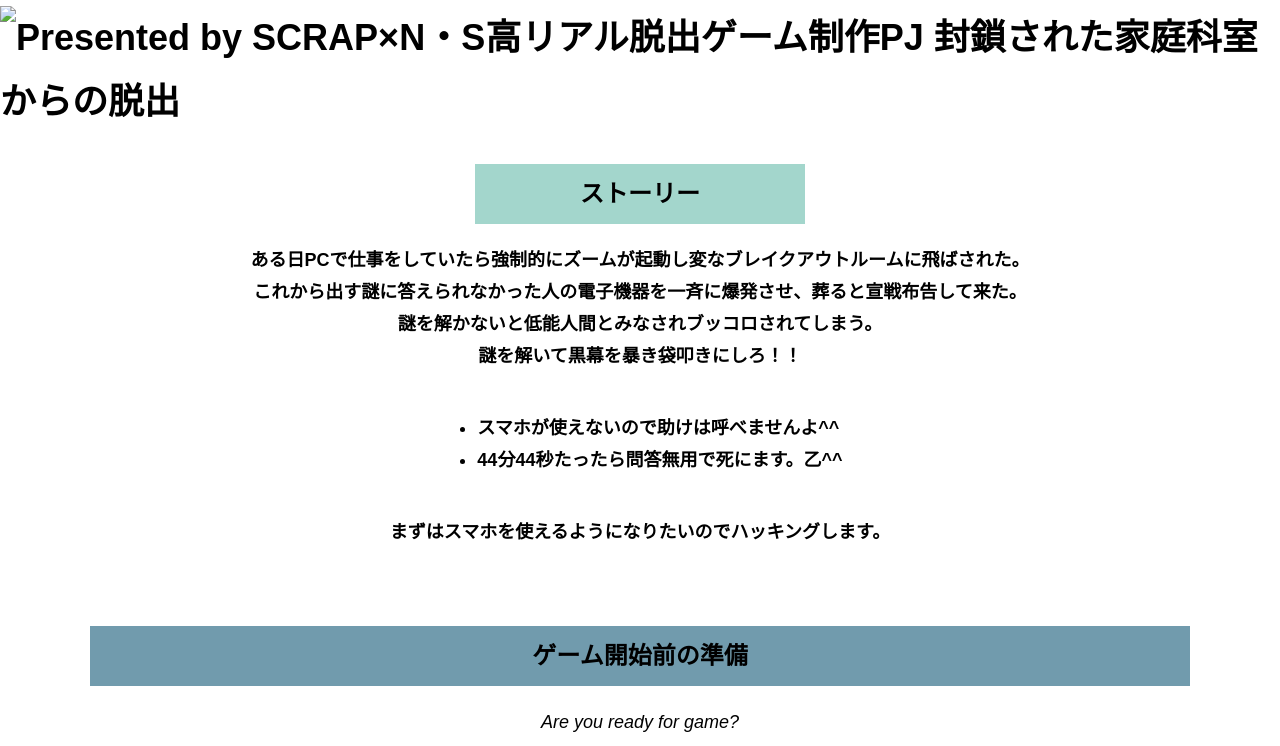
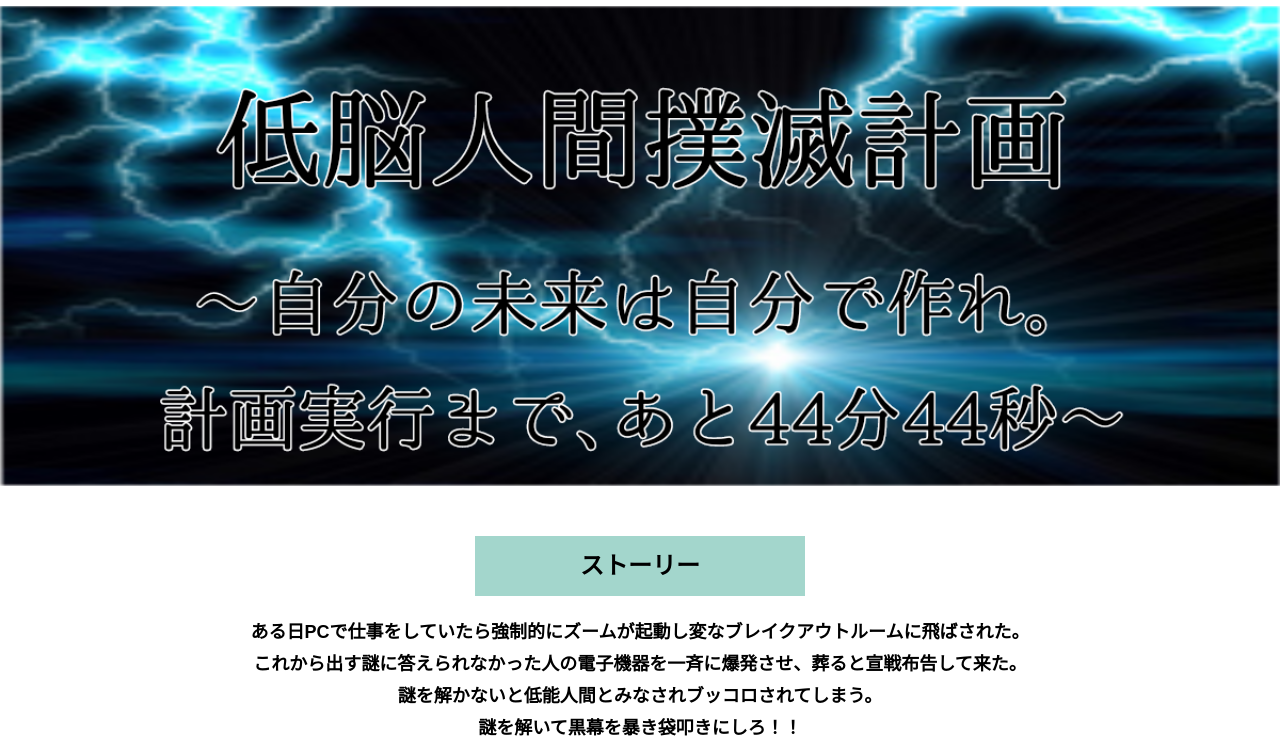
Before and after one commit to Rinako-Takahashi/alfa-kashiwa-7, a plain HTML site: page index.html in a window 1280 px wide. Shown: the part 54-800 px from the top of the page. Drawn offline with Linux system fonts and the light colour scheme.

Commit message:
Update index.html

```diff
--- a/index.html
+++ b/index.html
@@ -23,7 +23,7 @@
   </header>
   <main class="main index-page">
     <!-- タイトルエリア　ここから -->
-    <h1 class="main-title"><img src="assets/images/無題47_20210906110843.png.png" alt="Presented by SCRAP×N・S高リアル脱出ゲーム制作PJ 封鎖された家庭科室からの脱出"></h1>
+    <h1 class="main-title"><img src="assets/images/無題47_20210906110843.png" alt="Presented by SCRAP×N・S高リアル脱出ゲーム制作PJ 封鎖された家庭科室からの脱出"></h1>
     <!-- タイトルエリア　ここまで -->
     <section class="section section--story">
       <div class="container">
```
